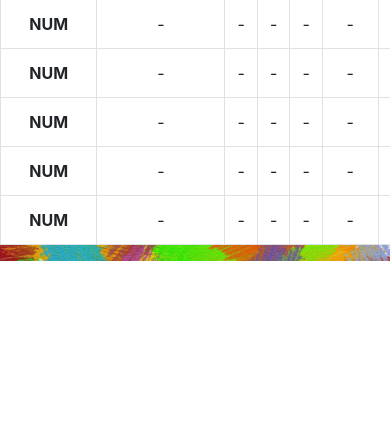
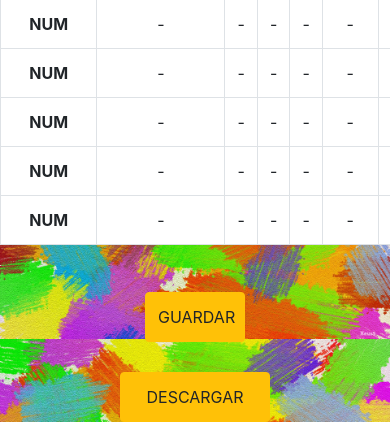
Before and after one commit to veriito-dus/proy-elec, a CodeIgniter app: the page made by application/views/view_notas.php in a window 390 px wide; the page is wider, and only the part inside the window is pictured. Shown: the part 1416-1838 px from the top of that part. Before the commit the page ends 1677 px from the top of that part, so only its background shows below. Run offline with CodeIgniter, Linux system fonts and the light colour scheme.

Commit message:
Update view_notas.php

```diff
--- a/application/views/view_notas.php
+++ b/application/views/view_notas.php
@@ -350,9 +350,23 @@
       <td>-</td>
       <td>-</td>
     </tr>
-
   </tbody>
 </table>
+		<div class="container">
+    <div class="row">
+        <div class="col-md-4 col-sm-4 col-xs-4" >
+        </div>
+        <div class="col-md-1 col-sm-1 col-xs-1" style= " text-align: center ;margin-top: 30px">
+        <form action="<?php echo base_url(); ?>index.php/view_inst/GUARDAR" method="post">
+                <input type="submit" value="GUARDAR" class="btn btn-warning" style="width:100px; height:50px">
+         </form>
+        </div>
+        <div class="col-md-4 col-sm-4 col-xs-4"style= " text-align: center ;margin-top: 30px">
+        <form action="<?php echo base_url(); ?>index.php/view_inst/DESCARGAR" method="post">
+                <input type="submit" value="DESCARGAR" class="btn btn-warning" style="width:150px; height:50px;">
+         </form>
+    </div>
+</div>
 
 
 
```
